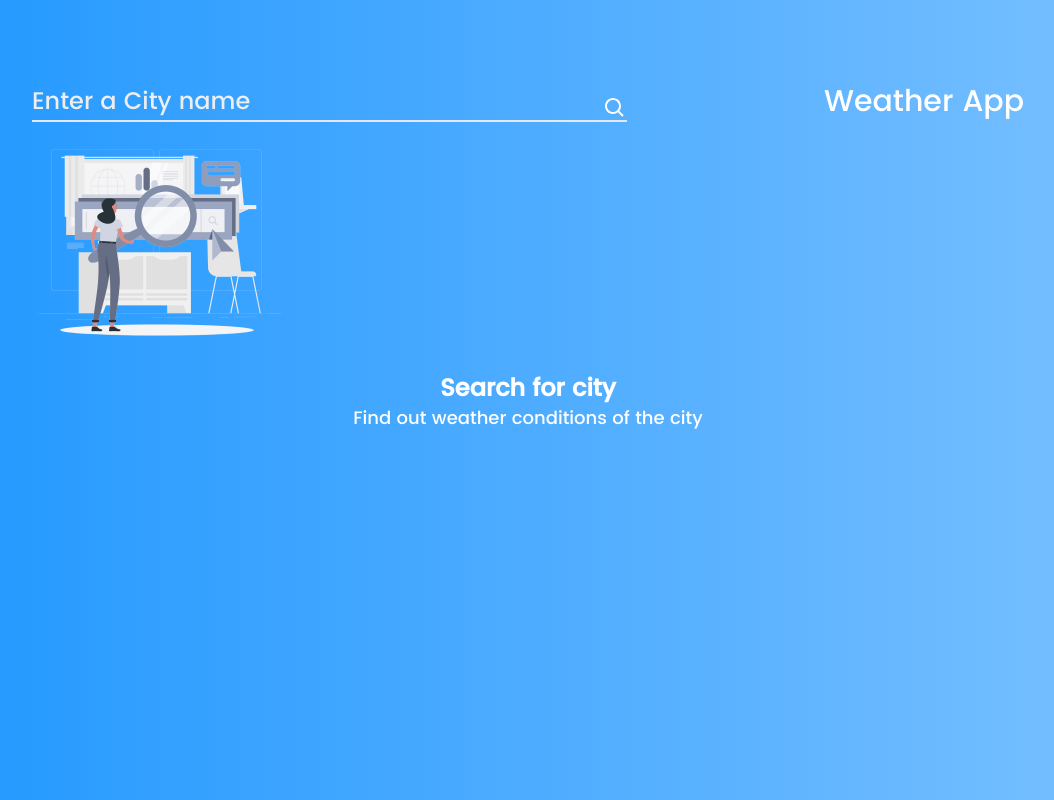
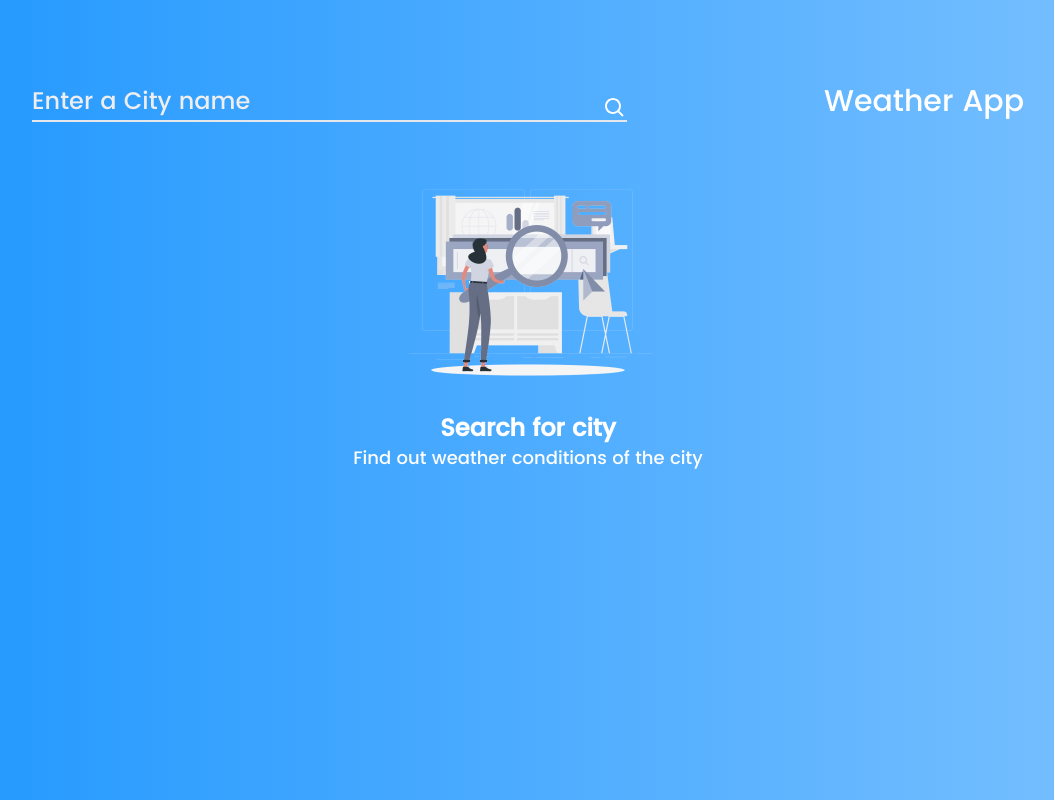
Before and after one commit to excellar-BX/weather-app, a Next.js app: page / in a window 1280 px wide. Shown: the whole page, without its empty margins (112-1166 px from the left). Built offline with nearby package versions, Linux system fonts and the light colour scheme.

Commit message:
Update page.tsx

```diff
--- a/app/page.tsx
+++ b/app/page.tsx
@@ -297,8 +297,8 @@ const share = async () => {
       </div>
       </div>
     ): (error?  <div className="text-2xl my-10 text-white" ><span className="text-3xl" >Ooops!.....</span> Couldn't Check for &quot;{city}&quot;, Try Again</div>
-      : <div className="text-white text-center">
-        <div className="mx-auto"><Image
+      : <div className="text-white my-10 text-center">
+        <div className="mx-auto w-fit"><Image
   src={"/search.png"}
   alt={"search"}
   width={250}
```
